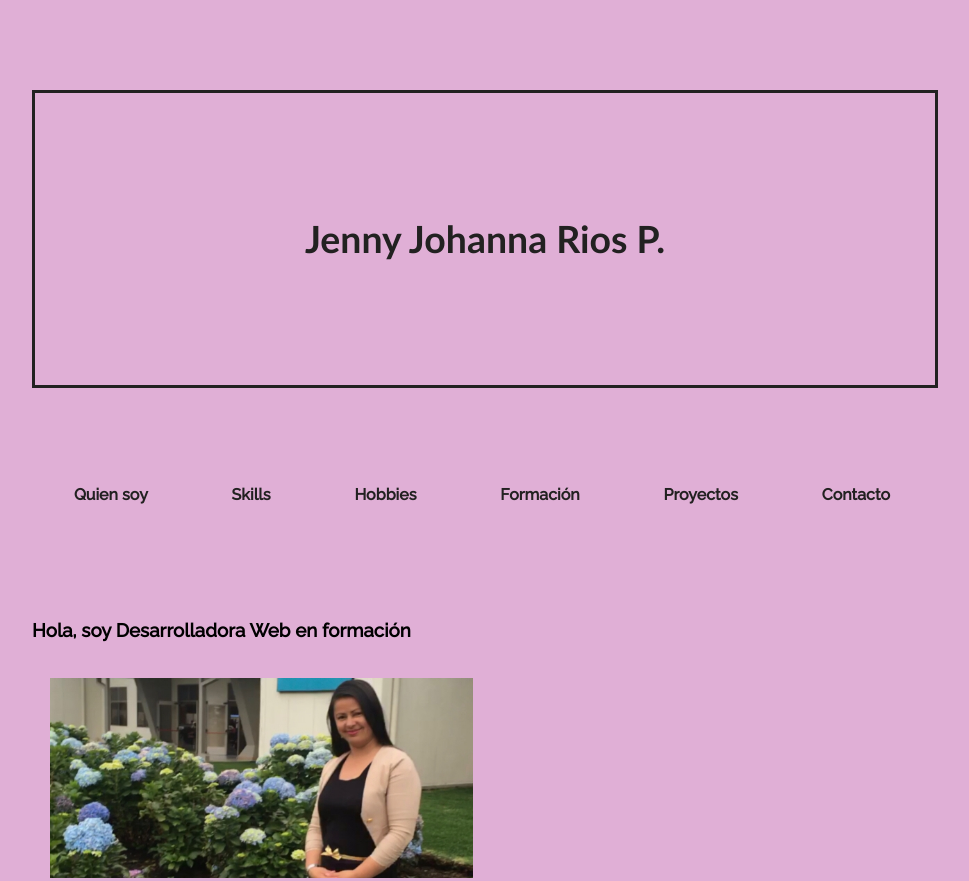
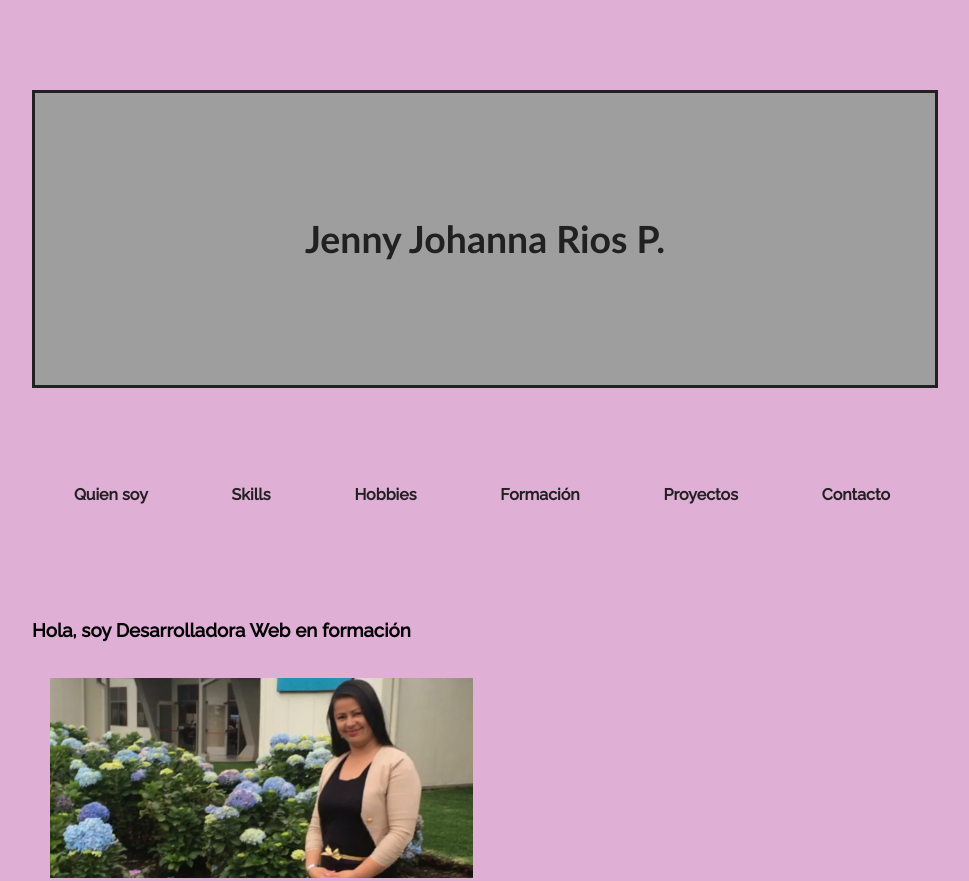
Before and after one commit to JohannaRiosP/Portafolio, a plain HTML site: page index.html in a window 1280 px wide. Shown: the top 881 px of the page, without its empty margins (158-1127 px from the left). Drawn offline with Linux system fonts and the light colour scheme; the site is published under a folder, as on GitHub Pages, so addresses that start at the root find nothing; files whose address does not match are found by name.

Commit message:
Correcion ubicacion background

```diff
--- a/css/principal.css
+++ b/css/principal.css
@@ -12,7 +12,7 @@
     font-family:'Gill Sans', 'Gill Sans MT', 'Calibri', 'Trebuchet MS', sans-serif;
     font-size: 2rem;
     color: var(--color-de-link);
-    background: url(/assets/rosa-desk.jpg);
+    background: url(../assets/rosa-desk.jpg);
     background-repeat: no-repeat;
     background-size: cover;
     height: 300%;
```
